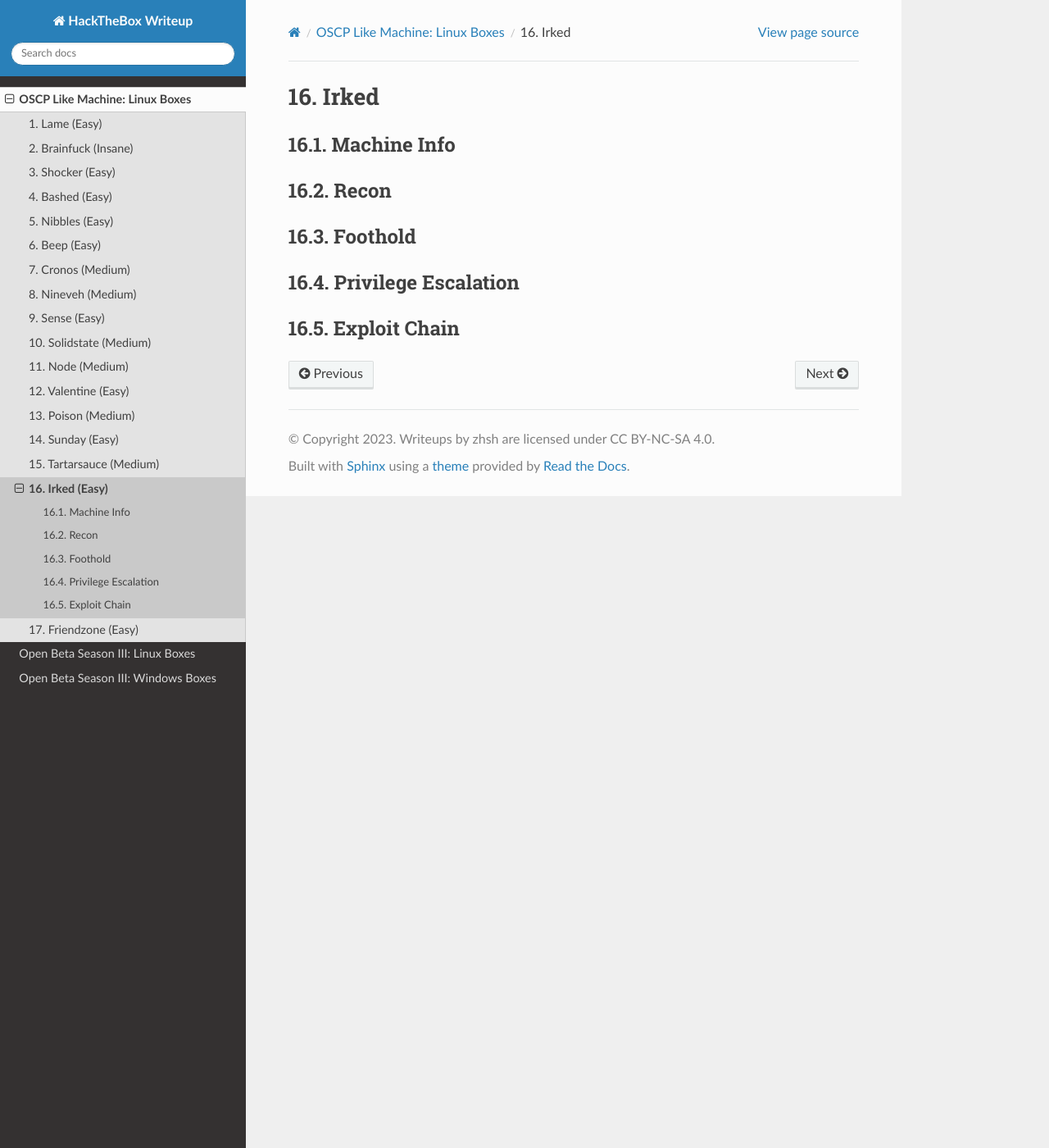
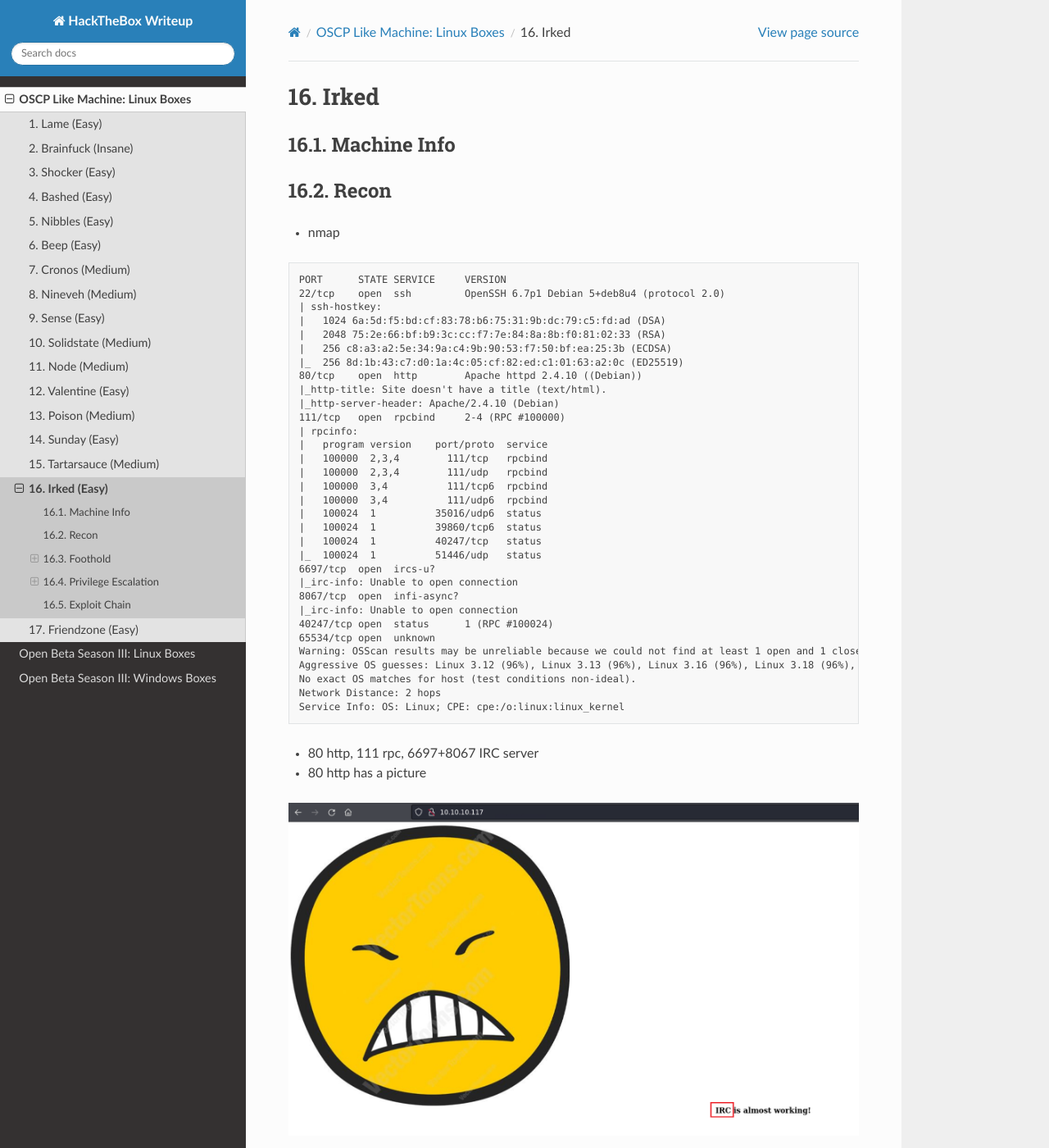
Before and after one commit to zhsh9/HackTheBox-Writeup, a Sphinx documentation site: the page built from source/linux/Irked.md, in a window 1280 px wide and 1400 px high. Shown: the whole window at 82% size. Built offline with Sphinx 7.4.7 and the Read the Docs theme 2.0.0, drawn with Linux system fonts in a browser that asks for light colours; some of the changed text lies outside the part shown.

Commit message:
[+] add oscp like, Irked

````diff
--- a/source/linux/Irked.md
+++ b/source/linux/Irked.md
@@ -4,8 +4,142 @@
 
 ## Recon
 
+- nmap
+
+```
+PORT      STATE SERVICE     VERSION
+22/tcp    open  ssh         OpenSSH 6.7p1 Debian 5+deb8u4 (protocol 2.0)
+| ssh-hostkey:
+|   1024 6a:5d:f5:bd:cf:83:78:b6:75:31:9b:dc:79:c5:fd:ad (DSA)
+|   2048 75:2e:66:bf:b9:3c:cc:f7:7e:84:8a:8b:f0:81:02:33 (RSA)
+|   256 c8:a3:a2:5e:34:9a:c4:9b:90:53:f7:50:bf:ea:25:3b (ECDSA)
+|_  256 8d:1b:43:c7:d0:1a:4c:05:cf:82:ed:c1:01:63:a2:0c (ED25519)
+80/tcp    open  http        Apache httpd 2.4.10 ((Debian))
+|_http-title: Site doesn't have a title (text/html).
+|_http-server-header: Apache/2.4.10 (Debian)
+111/tcp   open  rpcbind     2-4 (RPC #100000)
+| rpcinfo:
+|   program version    port/proto  service
+|   100000  2,3,4        111/tcp   rpcbind
+|   100000  2,3,4        111/udp   rpcbind
+|   100000  3,4          111/tcp6  rpcbind
+|   100000  3,4          111/udp6  rpcbind
+|   100024  1          35016/udp6  status
+|   100024  1          39860/tcp6  status
+|   100024  1          40247/tcp   status
+|_  100024  1          51446/udp   status
+6697/tcp  open  ircs-u?
+|_irc-info: Unable to open connection
+8067/tcp  open  infi-async?
+|_irc-info: Unable to open connection
+40247/tcp open  status      1 (RPC #100024)
+65534/tcp open  unknown
+Warning: OSScan results may be unreliable because we could not find at least 1 open and 1 closed port
+Aggressive OS guesses: Linux 3.12 (96%), Linux 3.13 (96%), Linux 3.16 (96%), Linux 3.18 (96%), Linux 3.2 - 4.9 (96%), Linux 3.8 - 3.11 (96%), Linux 4.4 (95%), Linux 4.2 (95%), Linux 4.8 (95%), ASUS RT-N56U WAP (Linux 3.4) (95%)
+No exact OS matches for host (test conditions non-ideal).
+Network Distance: 2 hops
+Service Info: OS: Linux; CPE: cpe:/o:linux:linux_kernel
+```
+
+- 80 http, 111 rpc, 6697+8067 IRC server
+- 80 http has a picture
+
+![image-20231220035750479](./Irked.assets/image-20231220035750479.png)
+
 ## Foothold
+
+### IRC RCE
+
+- config and connect to irc server
+
+![image-20231220035819508](./Irked.assets/image-20231220035819508.png)
+
+![image-20231220035822723](./Irked.assets/image-20231220035822723.png)
+
+- Version: **Unreal 3.2.8.1**
+- search exploit usage -> RCE 16922, 13853 -> look into details
+
+![image-20231220035850447](./Irked.assets/image-20231220035850447.png)
+
+- **RCE POC**
+
+![image-20231220040028161](./Irked.assets/image-20231220040028161.png)
+
+- **RCE EXP**
+
+![image-20231220035953241](./Irked.assets/image-20231220035953241.png)
 
 ## Privilege Escalation
 
+### ircd -> djmardov
+
+- look around djmardov home
+
+```bash
+./Documents:
+total 12
+drwxr-xr-x  2 djmardov djmardov 4096 Sep  5  2022 .
+drwxr-xr-x 18 djmardov djmardov 4096 Sep  5  2022 ..
+-rw-r--r--  1 djmardov djmardov   52 May 16  2018 .backup
+lrwxrwxrwx  1 root     root       23 Sep  5  2022 user.txt -> /home/djmardov/user.txt
+```
+
+- find a backup file -> hint: **steg** password -> **web picture**
+
+```bash
+ircd@irked:/home/djmardov/Documents$ cat .backup
+cat .backup
+Super elite steg backup pw
+UPupDOWNdownLRlrBAbaSSss
+```
+
+- `steghide` to extract hidden content
+
+![image-20231220040210212](./Irked.assets/image-20231220040210212.png)
+
+- ssh conn
+
+![image-20231220040222618](./Irked.assets/image-20231220040222618.png)
+
+### djmardov -> root
+
+- check SUID files -> `/usr/bin/viewuser`
+
+```bash
+djmardov@irked:~$ find / -perm -u=s -type f 2>/dev/null
+/usr/lib/dbus-1.0/dbus-daemon-launch-helper
+/usr/lib/eject/dmcrypt-get-device
+/usr/lib/policykit-1/polkit-agent-helper-1
+/usr/lib/openssh/ssh-keysign
+/usr/lib/spice-gtk/spice-client-glib-usb-acl-helper
+/usr/sbin/exim4
+/usr/sbin/pppd
+/usr/bin/chsh
+/usr/bin/procmail
+/usr/bin/gpasswd
+/usr/bin/newgrp
+/usr/bin/at
+/usr/bin/pkexec
+/usr/bin/X
+/usr/bin/passwd
+/usr/bin/chfn
+/usr/bin/viewuser
+/sbin/mount.nfs
+/bin/su
+/bin/mount
+/bin/fusermount
+/bin/ntfs-3g
+/bin/umount
+```
+
+- viewuser -> attempt to execute a script inside a writable directory
+
+![image-20231220040329744](./Irked.assets/image-20231220040329744.png)
+
+- priv esca
+
+![image-20231220040340583](./Irked.assets/image-20231220040340583.png)
+
 ## Exploit Chain
+
+web recon -> image -> irc server -> conn to find version -> rce -> ircd shell -> backup file found -> steghide to extract -> ssh cred -> djmardov shell -> suid file misconfig -> writable file to be executed as root -> change listusers script -> root shell
````
Also changed, not shown: README.md (+2 -0 lines), source/linux/Irked.assets/image-20231220035750479.png (added), source/linux/Irked.assets/image-20231220035819508.png (added), source/linux/Irked.assets/image-20231220035822723.png (added), source/linux/Irked.assets/image-20231220035850447.png (added), source/linux/Irked.assets/image-20231220035953241.png (added), source/linux/Irked.assets/image-20231220040028161.png (added), source/linux/Irked.assets/image-20231220040210212.png (added), source/linux/Irked.assets/image-20231220040222618.png (added), source/linux/Irked.assets/image-20231220040329744.png (added), source/linux/Irked.assets/image-20231220040340583.png (added).
